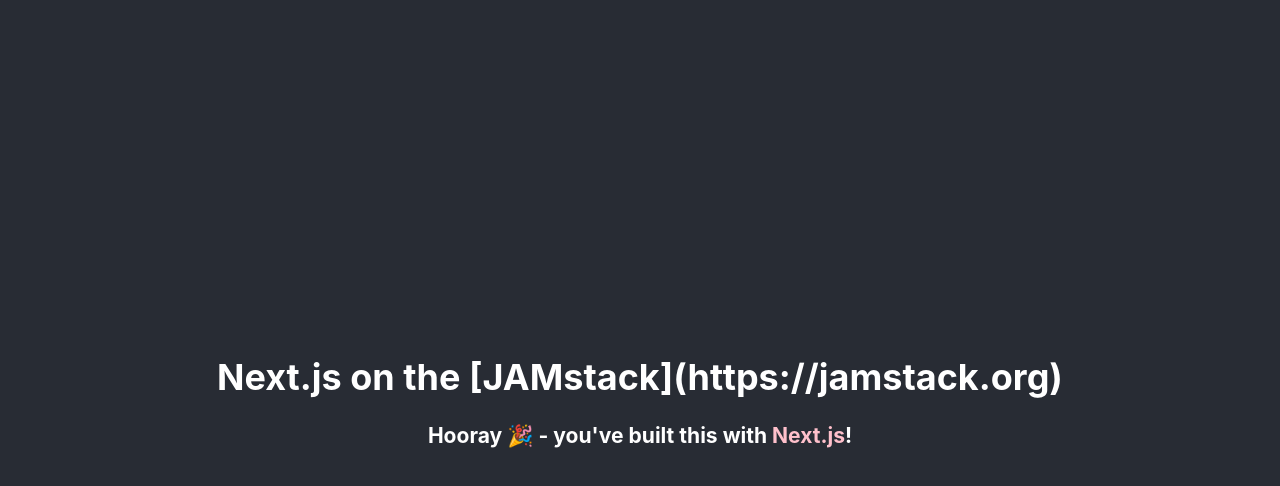
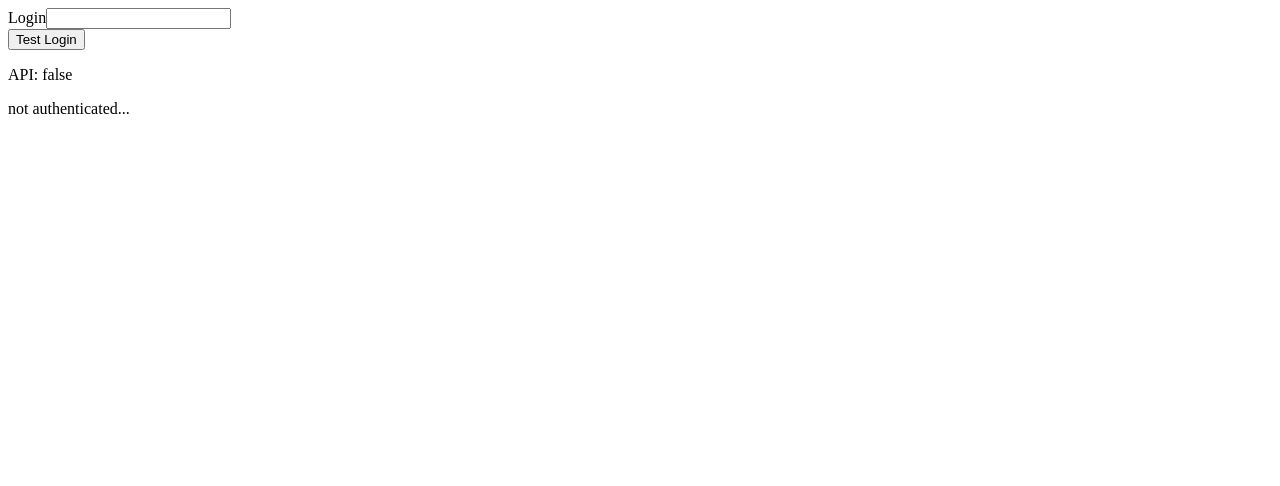
Before and after one commit to gustavokei/gc-app-caps, a Next.js app: page / in a window 1280 px wide. Shown: the top 486 px of the page. Built offline with nearby package versions, Linux system fonts and the light colour scheme.

Commit message:
Setup ReactJS Dev Environment

```diff
--- /dev/null
+++ b/components/controllers/controller.js
@@ -0,0 +1,23 @@
+let checkAuth = async (login) => {
+  return fetch(process.env.NEXT_PUBLIC_API_URL + "one/" + login, {
+    method: "get",
+  })
+    .then((response) => response.json())
+    .then(
+      (result) => {
+        if (Array.isArray(result) && result.length) {
+          console.log("success");
+          return "success";
+        } else {
+          console.log("oops");
+          return "oops";
+        }
+      }
+      // (error) => {
+      //   console.log(error);
+      //   return error;
+      // }
+    );
+};
+
+export { checkAuth };
--- /dev/null
+++ b/components/example-form.js
@@ -0,0 +1,44 @@
+import React, { useContext } from "react";
+import { Button, Form } from "react-bootstrap";
+import { checkAuth } from "./controllers/controller";
+import { GlobalContext } from "./models/global-provider";
+
+const ExampleForm = () => {
+  let { state, dispatch } = useContext(GlobalContext);
+
+  const handleSubmit = (event) => {
+    let login = document.getElementById("validationCustom01").value;
+    console.log(login);
+
+    checkAuth(login).then((result) => {
+      if (result == "success") {
+        dispatch({ type: "auth" });
+      } else if (result == "oops") {
+        dispatch({ type: "reset" });
+      }
+    });
+
+    event.preventDefault();
+    event.stopPropagation();
+  };
+
+  return (
+    <div>
+      <Form onSubmit={handleSubmit}>
+        <Form.Group controlId="validationCustom01">
+          <Form.Label>Login</Form.Label>
+          <Form.Control required type="text" />
+        </Form.Group>
+        <Button type="submit">Test Login</Button>
+      </Form>
+      <p>API: {JSON.stringify(state.isAuth)}</p>
+      {state.isAuth ? (
+        <span>authenticated!</span>
+      ) : (
+        <span>not authenticated...</span>
+      )}
+    </div>
+  );
+};
+
+export default ExampleForm;
--- /dev/null
+++ b/components/head.js
@@ -0,0 +1,43 @@
+import NextHead from "next/head";
+import { string } from "prop-types";
+
+const defaultDescription = "";
+const defaultOGURL = "";
+const defaultOGImage = "";
+
+const Head = (props) => (
+  <NextHead>
+    <meta charSet="UTF-8" />
+    <title>{props.title || ""}</title>
+    <meta
+      name="description"
+      content={props.description || defaultDescription}
+    />
+    <meta name="viewport" content="width=device-width, initial-scale=1" />
+    <link rel="icon" sizes="192x192" href="/static/touch-icon.png" />
+    <link rel="apple-touch-icon" href="/static/touch-icon.png" />
+    <link rel="mask-icon" href="/static/favicon-mask.svg" color="#49B882" />
+    <link rel="icon" href="/static/favicon.ico" />
+    <meta property="og:url" content={props.url || defaultOGURL} />
+    <meta property="og:title" content={props.title || ""} />
+    <meta
+      property="og:description"
+      content={props.description || defaultDescription}
+    />
+    <meta name="twitter:site" content={props.url || defaultOGURL} />
+    <meta name="twitter:card" content="summary_large_image" />
+    <meta name="twitter:image" content={props.ogImage || defaultOGImage} />
+    <meta property="og:image" content={props.ogImage || defaultOGImage} />
+    <meta property="og:image:width" content="1200" />
+    <meta property="og:image:height" content="630" />
+  </NextHead>
+);
+
+Head.propTypes = {
+  title: string,
+  description: string,
+  url: string,
+  ogImage: string,
+};
+
+export default Head;
--- /dev/null
+++ b/components/models/global-provider.js
@@ -0,0 +1,31 @@
+let GlobalContext = React.createContext();
+
+let initialState = {
+  isAuth: false,
+};
+
+let reducer = (state, action) => {
+  switch (action.type) {
+    case "reset":
+      return initialState;
+    case "auth":
+      return { ...state, isAuth: true };
+    default:
+      return state;
+  }
+};
+
+const GlobalProvider = (props) => {
+  let [state, dispatch] = React.useReducer(reducer, initialState);
+  let value = { state, dispatch };
+
+  return (
+    <GlobalContext.Provider value={value}>
+      {props.children}
+    </GlobalContext.Provider>
+  );
+};
+
+let GlobalConsumer = GlobalContext.Consumer;
+
+export { GlobalContext, GlobalProvider, GlobalConsumer };
--- a/package.json
+++ b/package.json
@@ -9,6 +9,8 @@
   "dependencies": {
     "next": "9.5.3",
     "react": "16.13.1",
+    "react-bootstrap": "^1.3.0",
     "react-dom": "16.13.1"
-  }
+  },
+  "devDependencies": {}
 }
--- /dev/null
+++ b/pages/_app.js
@@ -0,0 +1,11 @@
+import { GlobalProvider } from "../components/models/global-provider";
+
+const MyApp = ({ Component, pageProps }) => {
+  return (
+    <GlobalProvider>
+      <Component {...pageProps} />
+    </GlobalProvider>
+  );
+};
+
+export default MyApp;
--- a/pages/index.js
+++ b/pages/index.js
@@ -1,45 +1,13 @@
-import React from 'react'
-import Head from 'next/head'
+import Head from "../components/head";
+import ExampleForm from "../components/example-form";
 
-const Home = () => (
-  <div>
-    <h1>Next.js on the [JAMstack](https://jamstack.org)</h1>
+const Home = () => {
+  return (
+    <div>
+      <Head title="Project Soluna" />
+      <ExampleForm />
+    </div>
+  );
+};
 
-    <h3>Hooray 🎉 - you've built this with <a href="https://nextjs.org">Next.js</a>!</h3>
-
-    <style jsx>{`
-      :global(html,body) {
-        margin: 0;
-        padding: 0;
-        height: 100%;
-      }
-
-      :global(body) {
-        font-size: calc(10px + 1vmin);
-        font-family: -apple-system, BlinkMacSystemFont, 'Segoe UI', 'Roboto', 'Oxygen', 'Ubuntu', 'Cantarell', 'Fira Sans',
-          'Droid Sans', 'Helvetica Neue', sans-serif;
-        -webkit-font-smoothing: antialiased;
-        -moz-osx-font-smoothing: grayscale;
-
-        display: flex;
-        flex-direction: column;
-        align-items: center;
-        justify-content: center;
-        text-align: center;
-        background-color: #282c34;
-        color: white;
-      }
-
-      a {
-        color: pink;
-        text-decoration: none;
-      }
-
-      .content {
-        padding: 0 32px;
-      }
-    `}</style>
-  </div>
-)
-
-export default Home
+export default Home;
```
Also changed, not shown: 1 other file (tests, documents, lock files or other folders).
